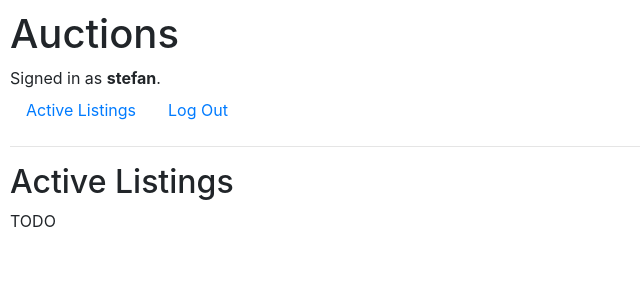
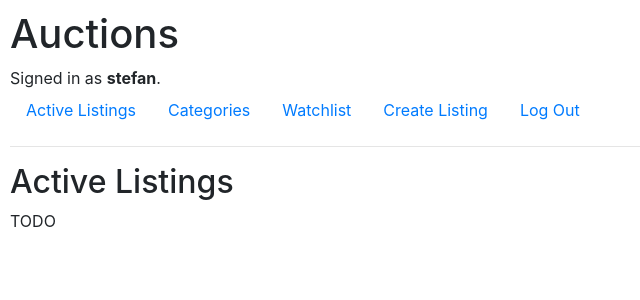
Before and after one commit to glovastefan/commerce, a Django app: page / in a window 1280 px wide. Shown: the top 300 px of the page, without its empty margins (0-640 px from the left). Run offline with Django 3.2, Linux system fonts and the light colour scheme; a user stored in the database is signed in; some libraries are stand-ins or nearby versions.

Commit message:
links added to layout.html

```diff
--- a/auctions/templates/auctions/layout.html
+++ b/auctions/templates/auctions/layout.html
@@ -20,10 +20,21 @@
             <li class="nav-item">
                 <a class="nav-link" href="{% url 'index' %}">Active Listings</a>
             </li>
+
             {% if user.is_authenticated %}
+                <li class="nav-item">
+                    <a class="nav-link" href="#">Categories</a>
+                </li>
+                <li class="nav-item">
+                    <a class="nav-link" href="#">Watchlist</a>
+                </li>
+                <li class="nav-item">
+                    <a class="nav-link" href="#">Create Listing</a>
+                </li>
                 <li class="nav-item">
                     <a class="nav-link" href="{% url 'logout' %}">Log Out</a>
                 </li>
+
             {% else %}
                 <li class="nav-item">
                     <a class="nav-link" href="{% url 'login' %}">Log In</a>
```
Also changed, not shown: db.sqlite3.
